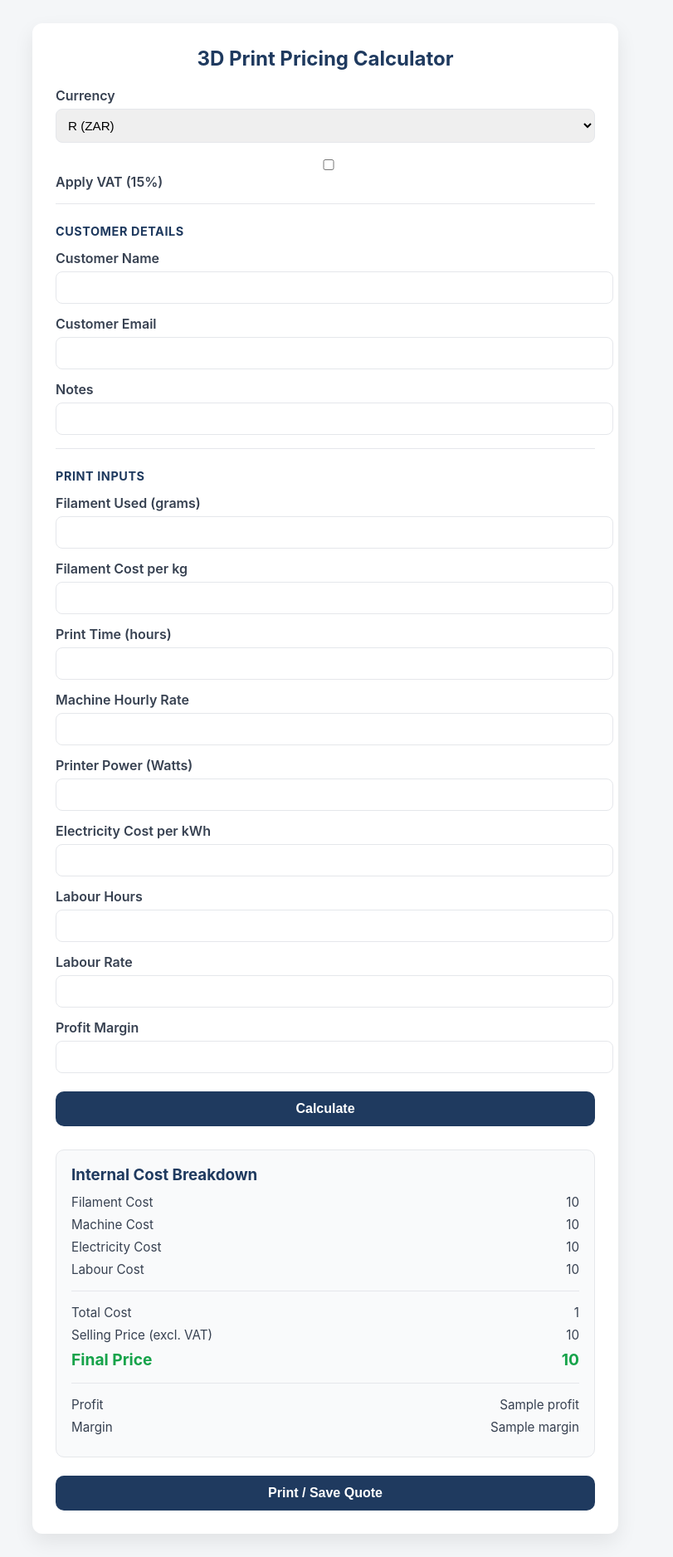
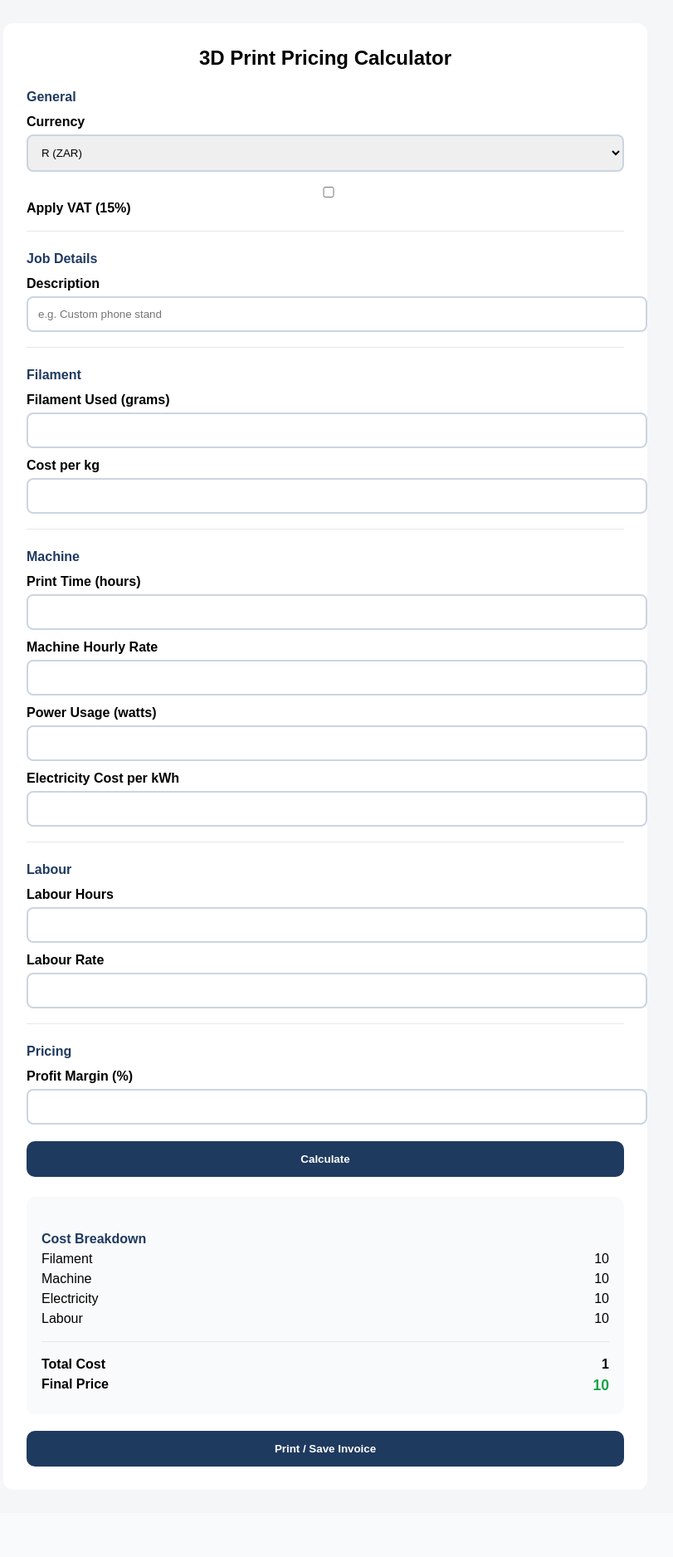
Before and after one commit to pc3dprintservice-sudo/3d-print-pricing-calculator, a Flask app: template templates/index.html in a window 1280 px wide. Shown: the whole page at 83% size, without its empty margins (248-1059 px from the left). After the commit the page ends 1767 px from the top, so only its background shows below. Run offline with Flask 3, Linux system fonts and the light colour scheme; the template is opened without the code that fills it: most values are stand-ins (such as "Sample title", 1, 10 or a date in 2020).

Commit message:
Stable working version – calculator + invoice complete

```diff
--- a/app.py
+++ b/app.py
@@ -1,33 +1,45 @@
 from flask import Flask, render_template, request
 from datetime import datetime
-IS_PRO = False  # change to True later for Pro users
+import os
+from werkzeug.utils import secure_filename
+
+app = Flask(__name__)
+
+# =====================
+# CONFIG
+# =====================
+IS_PRO = True  # Toggle later
+
+UPLOAD_FOLDER = "static/uploads"
+os.makedirs(UPLOAD_FOLDER, exist_ok=True)
+app.config["UPLOAD_FOLDER"] = UPLOAD_FOLDER
 
 
-app = Flask(__name__, template_folder="templates")
-
-
-def money(value, symbol):
-    return f"{symbol} {value:,.2f}"
-
-
+# =====================
+# MAIN CALCULATOR
+# =====================
 @app.route("/", methods=["GET", "POST"])
 def index():
     result = None
 
     if request.method == "POST":
         currency = request.form.get("currency", "R")
-        vat_enabled = request.form.get("vat") == "on"
+        vat_enabled = "vat" in request.form
 
-        grams = float(request.form["grams"])
-        cost_per_kg = float(request.form["cost_per_kg"])
-        hours = float(request.form["hours"])
-        hourly_rate = float(request.form["hourly_rate"])
+        description = request.form.get("description", "").strip()
+        if not description:
+            description = "3D Printed Item"
 
-        power_watts = float(request.form.get("power_watts", 0) or 0)
-        electricity_rate = float(request.form.get("electricity_rate", 0) or 0)
+        grams = float(request.form.get("grams", 0))
+        cost_per_kg = float(request.form.get("cost_per_kg", 0))
+        hours = float(request.form.get("hours", 0))
+        hourly_rate = float(request.form.get("hourly_rate", 0))
 
-        labour_hours = float(request.form.get("labour_hours", 0) or 0)
-        labour_rate = float(request.form.get("labour_rate", 0) or 0)
+        power_watts = float(request.form.get("power_watts", 0))
+        electricity_rate = float(request.form.get("electricity_rate", 0))
+
+        labour_hours = float(request.form.get("labour_hours", 0))
+        labour_rate = float(request.form.get("labour_rate", 0))
 
         margin = float(request.form.get("margin", 0)) / 100
 
@@ -37,50 +49,66 @@ def index():
         labour_cost = labour_hours * labour_rate
 
         total_cost = filament_cost + machine_cost + electricity_cost + labour_cost
-        selling_price = total_cost / (1 - margin) if margin < 1 else 0
+        selling_price = total_cost * (1 + margin)
+
+        vat_amount = selling_price * 0.15 if vat_enabled else None
+        final_price = selling_price + vat_amount if vat_amount else selling_price
         profit = selling_price - total_cost
 
-        vat_rate = 0.15
-        vat_amount = selling_price * vat_rate if vat_enabled else 0
-        final_price = selling_price + vat_amount
+        business_name = request.form.get("business_name", "Your business name here")
+        logo_file = request.files.get("logo")
+        logo_url = None
+
+        if logo_file and logo_file.filename:
+            filename = secure_filename(logo_file.filename)
+            path = os.path.join(app.config["UPLOAD_FOLDER"], filename)
+            logo_file.save(path)
+            logo_url = f"/{path}"
+
+        def money(v):
+            return f"{currency} {v:,.2f}"
 
         result = {
-            "filament_cost": money(filament_cost, currency),
-            "machine_cost": money(machine_cost, currency),
-            "electricity_cost": money(electricity_cost, currency),
-            "labour_cost": money(labour_cost, currency),
-
-            "total_cost": money(total_cost, currency),
-
-            "selling_price": money(selling_price, currency),
-            "vat_amount": money(vat_amount, currency),
-            "final_price": money(final_price, currency),
-
-            "profit": money(profit, currency),
+            "description": description,
+            "filament_cost": money(filament_cost),
+            "machine_cost": money(machine_cost),
+            "electricity_cost": money(electricity_cost),
+            "labour_cost": money(labour_cost),
+            "total_cost": money(total_cost),
+            "selling_price": money(selling_price),
+            "vat_amount": money(vat_amount) if vat_amount else None,
+            "final_price": money(final_price),
+            "profit": money(profit),
             "margin": round(margin * 100, 2),
-            "vat_enabled": vat_enabled
+            "vat_enabled": vat_enabled,
+            "business_name": business_name,
+            "logo_url": logo_url,
         }
 
-    return render_template("index.html", result=result)
+    return render_template("index.html", result=result, is_pro=IS_PRO)
 
 
+# =====================
+# INVOICE
+# =====================
 @app.route("/quote")
 def quote():
     data = request.args
     now = datetime.now()
 
-    quote_ref = f"INV-{now.strftime('%Y%m%d-%H%M%S')}"
+    invoice_ref = f"INV-{now.strftime('%Y%m%d-%H%M%S')}"
 
     return render_template(
         "quote.html",
         data=data,
         date=now.strftime("%d %b %Y"),
-        quote_ref=quote_ref,
+        invoice_ref=invoice_ref,
         is_pro=IS_PRO,
-        business_name="Your Business Name",
-        logo_url="/static/logo.png"
     )
 
 
+# =====================
+# RUN
+# =====================
 if __name__ == "__main__":
     app.run(host="0.0.0.0", port=5000, debug=True)
--- a/templates/index.html
+++ b/templates/index.html
@@ -7,140 +7,79 @@
 
     <style>
         body {
-        font-family: -apple-system, BlinkMacSystemFont, "Segoe UI", Roboto, Arial, sans-serif;
+            font-family: Arial, sans-serif;
             background: #f4f6f8;
             padding: 20px;
-        color: #111827;
         }
-
         .card {
-        max-width: 650px;
+            max-width: 720px;
             margin: auto;
             background: #ffffff;
             padding: 28px;
             border-radius: 12px;
-        box-shadow: 0 10px 25px rgba(0,0,0,0.08);
         }
-
         h2 {
             text-align: center;
-        color: #1f3a5f;
             margin-top: 0;
         }
-
+        .section-title {
+            margin-top: 24px;
+            font-weight: bold;
+            color: #1f3a5f;
+        }
         label {
             display: block;
-        margin-top: 14px;
+            margin-top: 12px;
             font-weight: 600;
-        color: #374151;
         }
-
         input, select {
             width: 100%;
-        padding: 10px;
+            padding: 12px;
             margin-top: 6px;
             border-radius: 8px;
-        border: 1px solid #e5e7eb;
-        font-size: 0.95rem;
+            border: 2px solid #cbd5e1;
         }
-
-    input:focus, select:focus {
-        outline: none;
-        border-color: #1f3a5f;
-        box-shadow: 0 0 0 2px rgba(31,58,95,0.15);
-    }
-
         button {
             width: 100%;
-        margin-top: 22px;
-        padding: 12px;
+            margin-top: 20px;
+            padding: 14px;
+            background: #1f3a5f;
+            color: white;
             border: none;
             border-radius: 10px;
-        font-size: 1rem;
             font-weight: bold;
-        background: #1f3a5f;
-        color: white;
-        cursor: pointer;
         }
-
-    button:hover {
-        background: #16324f;
-    }
-
         .results {
-        margin-top: 28px;
+            margin-top: 24px;
             background: #f9fafb;
             padding: 18px;
             border-radius: 10px;
-        border: 1px solid #e5e7eb;
         }
-
         .row {
             display: flex;
             justify-content: space-between;
-        margin-bottom: 8px;
-        font-size: 0.95rem;
+            margin: 6px 0;
         }
-
         .highlight {
             font-weight: bold;
+            font-size: 1.1rem;
             color: #16a34a;
-        font-size: 1.05rem;
         }
-
         hr {
-        margin: 16px 0;
+            margin: 18px 0;
             border: none;
             border-top: 1px solid #e5e7eb;
-    }.section-title {
-    margin-top: 24px;
-    margin-bottom: 8px;
-    font-size: 0.9rem;
-    font-weight: 700;
-    text-transform: uppercase;
-    letter-spacing: 0.04em;
-    color: #1f3a5f;
         }
-
-.muted {
-    color: #6b7280;
-    font-size: 0.85rem;
-}
-
-.results h3 {
-    margin-top: 0;
-    margin-bottom: 12px;
-    color: #1f3a5f;
-}
-
-.results .row span {
-    color: #374151;
-}
-
-.results .row strong {
-    color: #111827;
-}
-
-.results .row.total {
-    font-size: 1.05rem;
-    padding-top: 8px;
-    border-top: 1px dashed #d1d5db;
-}
-
-.results .row.final strong {
-    color: #16a34a;
-    font-size: 1.2rem;
-}
-
     </style>
-
 </head>
 <body>
 
 <div class="card">
     <h2>3D Print Pricing Calculator</h2>
 
-    <form method="post">
+    <form method="post" enctype="multipart/form-data" autocomplete="off">
+
+        <div class="section-title">General</div>
 
         <label>Currency</label>
         <select name="currency">
@@ -154,26 +93,34 @@
             <input type="checkbox" name="vat"> Apply VAT (15%)
         </label>
 
+        {% if is_pro %}
         <hr>
-        <div class="section-title">Customer Details</div>
+        <div class="section-title">Branding (Pro)</div>
 
-        <label>Customer Name</label>
-        <input name="customer_name">
+        <label>Business Name</label>
+        <input name="business_name">
 
-        <label>Customer Email</label>
-        <input name="customer_email">
-
-        <label>Notes</label>
-        <input name="notes">
+        <label>Logo</label>
+        <input type="file" name="logo" accept="image/*">
+        {% endif %}
 
         <hr>
-        <div class="section-title">Print Inputs</div>
+        <div class="section-title">Job Details</div>
+
+        <label>Description</label>
+        <input name="description" placeholder="e.g. Custom phone stand">
+
+        <hr>
+        <div class="section-title">Filament</div>
 
         <label>Filament Used (grams)</label>
         <input name="grams" required>
 
-        <label>Filament Cost per kg</label>
+        <label>Cost per kg</label>
         <input name="cost_per_kg" required>
+
+        <hr>
+        <div class="section-title">Machine</div>
 
         <label>Print Time (hours)</label>
         <input name="hours" required>
@@ -181,11 +128,14 @@
         <label>Machine Hourly Rate</label>
         <input name="hourly_rate" required>
 
-        <label>Printer Power (Watts)</label>
+        <label>Power Usage (watts)</label>
         <input name="power_watts">
 
         <label>Electricity Cost per kWh</label>
         <input name="electricity_rate">
+
+        <hr>
+        <div class="section-title">Labour</div>
 
         <label>Labour Hours</label>
         <input name="labour_hours">
@@ -193,7 +143,10 @@
         <label>Labour Rate</label>
         <input name="labour_rate">
 
-        <label>Profit Margin</label>
+        <hr>
+        <div class="section-title">Pricing</div>
+
+        <label>Profit Margin (%)</label>
         <input name="margin" required>
 
         <button type="submit">Calculate</button>
@@ -201,42 +154,36 @@
 
     {% if result %}
     <div class="results">
-        <h3>Internal Cost Breakdown</h3>
 
-        <div class="row"><span>Filament Cost</span><span>{{ result.filament_cost }}</span></div>
-        <div class="row"><span>Machine Cost</span><span>{{ result.machine_cost }}</span></div>
-        <div class="row"><span>Electricity Cost</span><span>{{ result.electricity_cost }}</span></div>
-        <div class="row"><span>Labour Cost</span><span>{{ result.labour_cost }}</span></div>
+        <div class="section-title">Cost Breakdown</div>
+
+        <div class="row"><span>Filament</span><span>{{ result.filament_cost }}</span></div>
+        <div class="row"><span>Machine</span><span>{{ result.machine_cost }}</span></div>
+        <div class="row"><span>Electricity</span><span>{{ result.electricity_cost }}</span></div>
+        <div class="row"><span>Labour</span><span>{{ result.labour_cost }}</span></div>
 
         <hr>
 
-        <div class="row"><span>Total Cost</span><span>{{ result.total_cost }}</span></div>
-        <div class="row"><span>Selling Price (excl. VAT)</span><span>{{ result.selling_price }}</span></div>
+        <div class="row"><strong>Total Cost</strong><strong>{{ result.total_cost }}</strong></div>
 
         {% if result.vat_enabled %}
-        <div class="row"><span>VAT (15)</span><span>{{ result.vat_amount }}</span></div>
+        <div class="row"><span>VAT</span><span>{{ result.vat_amount }}</span></div>
         {% endif %}
 
-        <div class="row final">
-    <span><strong>Final Price</strong></span>
-    <strong>{{ result.final_price }}</strong>
+        <div class="row">
+            <strong>Final Price</strong>
+            <strong class="highlight">{{ result.final_price }}</strong>
         </div>
 
-
-        <hr>
-
-        <div class="row"><span>Profit</span><span>{{ result.profit }}</span></div>
-        <div class="row"><span>Margin</span><span>{{ result.margin }}</span></div>
     </div>
 
     <form action="/quote" method="get" target="_blank">
         {% for key, value in result.items() %}
+            {% if value is not none %}
             <input type="hidden" name="{{ key }}" value="{{ value }}">
+            {% endif %}
         {% endfor %}
-        <input type="hidden" name="customer_name" value="{{ request.form.customer_name }}">
-        <input type="hidden" name="customer_email" value="{{ request.form.customer_email }}">
-        <input type="hidden" name="notes" value="{{ request.form.notes }}">
-        <button type="submit">Print / Save Quote</button>
+        <button type="submit">Print / Save Invoice</button>
     </form>
     {% endif %}
 
```
Also changed, not shown: templates/quote.html (+65 -102 lines), static/uploads/Pitbull_paws_foward.png (added). Lines whose indentation alone changed are shown as unchanged.
